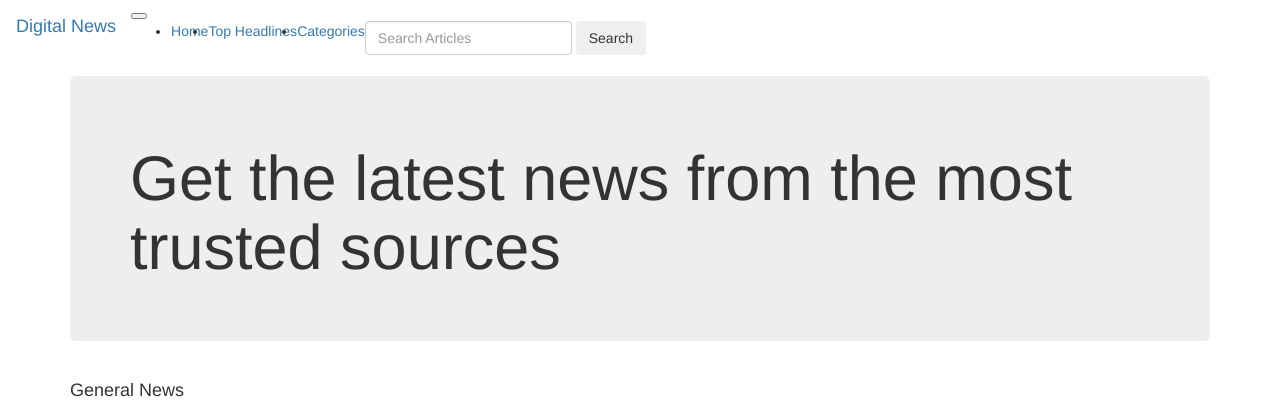
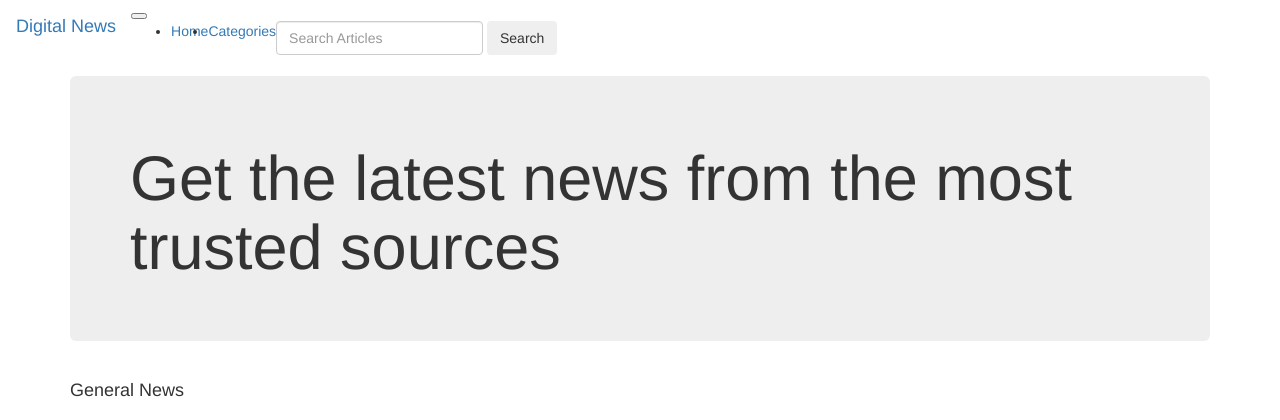
Before and after one commit to Lornakimani62/NEWSHIGHLIGHTS-IP3, a Flask app: template app/templates/index.html in a window 1280 px wide. Shown: the top 420 px of the page. Run offline with Flask 2, Linux system fonts and the light colour scheme; the template is opened without the code that fills it, so the values that code supplies are empty; parts of the project's set-up code (start-up, migrations or seed data) failed here and were passed over; some libraries are stand-ins or nearby versions.

Commit message:
This commit is to add changes to the navbar

```diff
--- a/app/templates/navbar.html
+++ b/app/templates/navbar.html
@@ -8,9 +8,6 @@
     <ul class="navbar-nav mr-auto">
       <li class="nav-item active">
         <a class="nav-link" href="#">Home <span class="sr-only">(current)</span></a>
-      </li>
-      <li class="nav-item">
-        <a class="nav-link" href="#">Top Headlines</a>
       </li>
       <li class="nav-item dropdown">
         <a class="nav-link dropdown-toggle" href="#" id="navbarDropdown" role="button" data-toggle="dropdown" aria-haspopup="true" aria-expanded="false">
```
